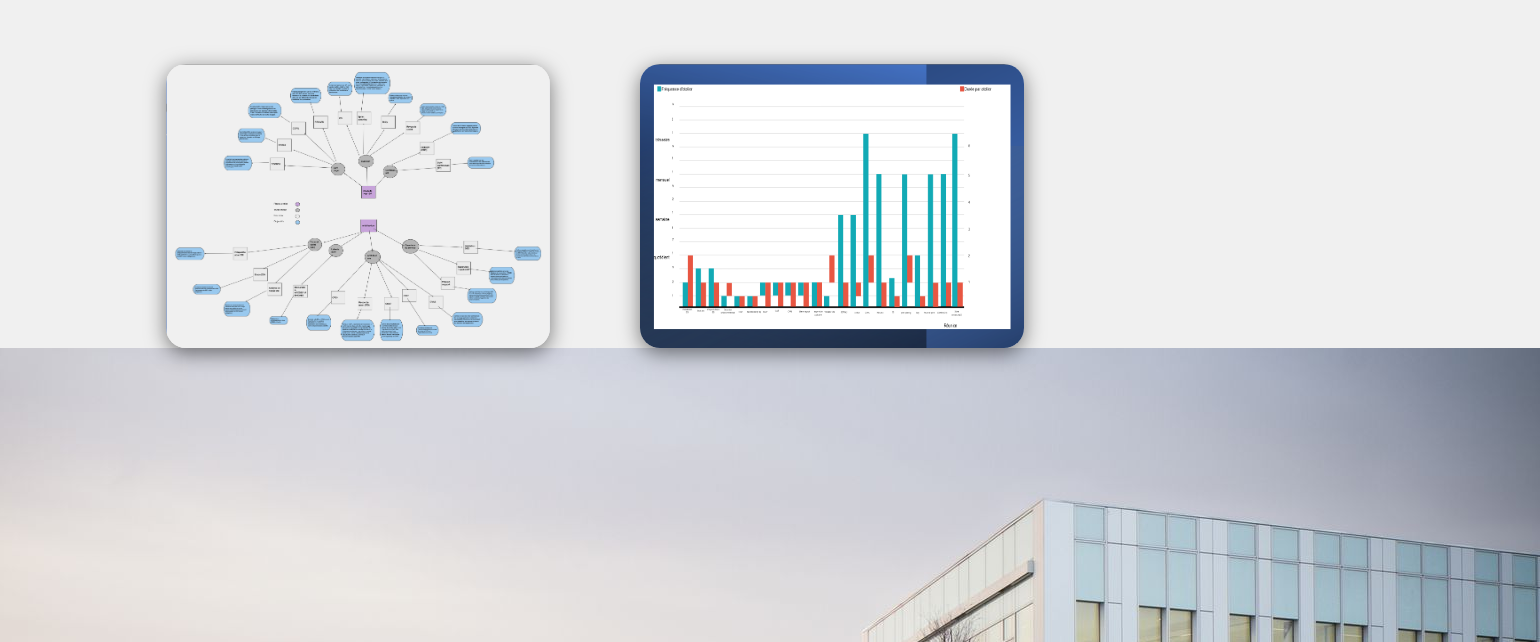
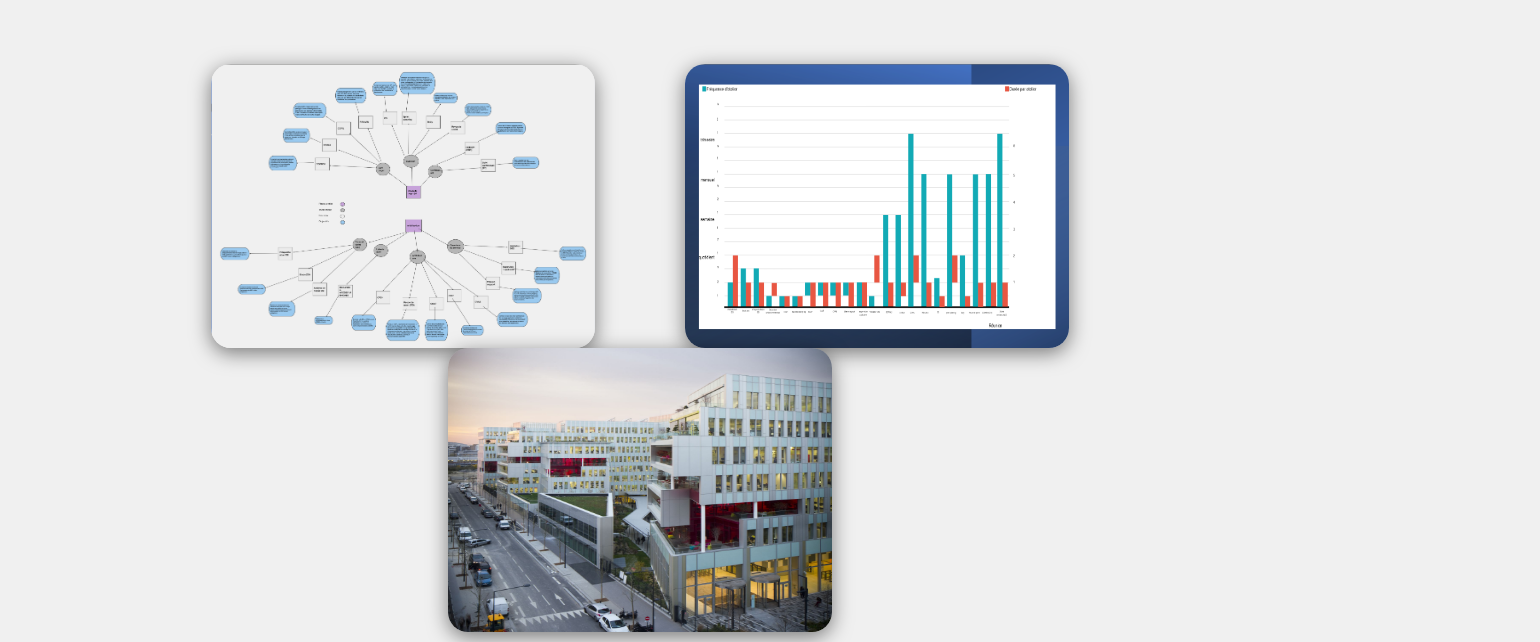
Before and after one commit to Dodo7891/stage, a plain HTML site: page index.html in a window 1280 px wide. Shown: the top 642 px of the page, 1540 px wide, since content can reach past the window. Drawn offline with Linux system fonts and the light colour scheme.

Commit message:
Update index.html

```diff
--- a/index.html
+++ b/index.html
@@ -22,12 +22,12 @@
                     </div>
                     <a href="grapheC.png"><img src="grapheC.png" alt=""></a>
                 </div>
-               <div class="box-hover">
+                <div class="box">
+                    <div class="box-hover">
                         <!-- <span>Accueil sur site</span> -->
                     </div>
                     <a href="Rimbau.jpg"><img src="Rimbau.jpg" alt=""></a>
                 </div>
-
 
 
 
```
